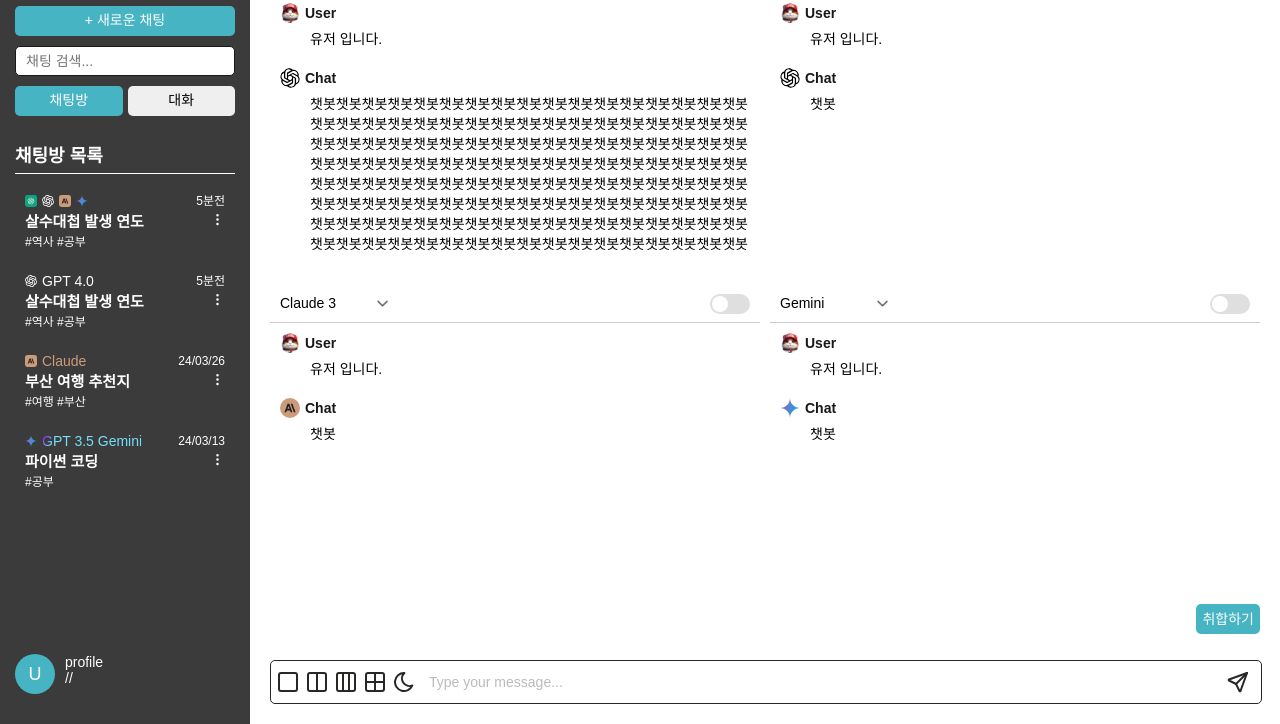
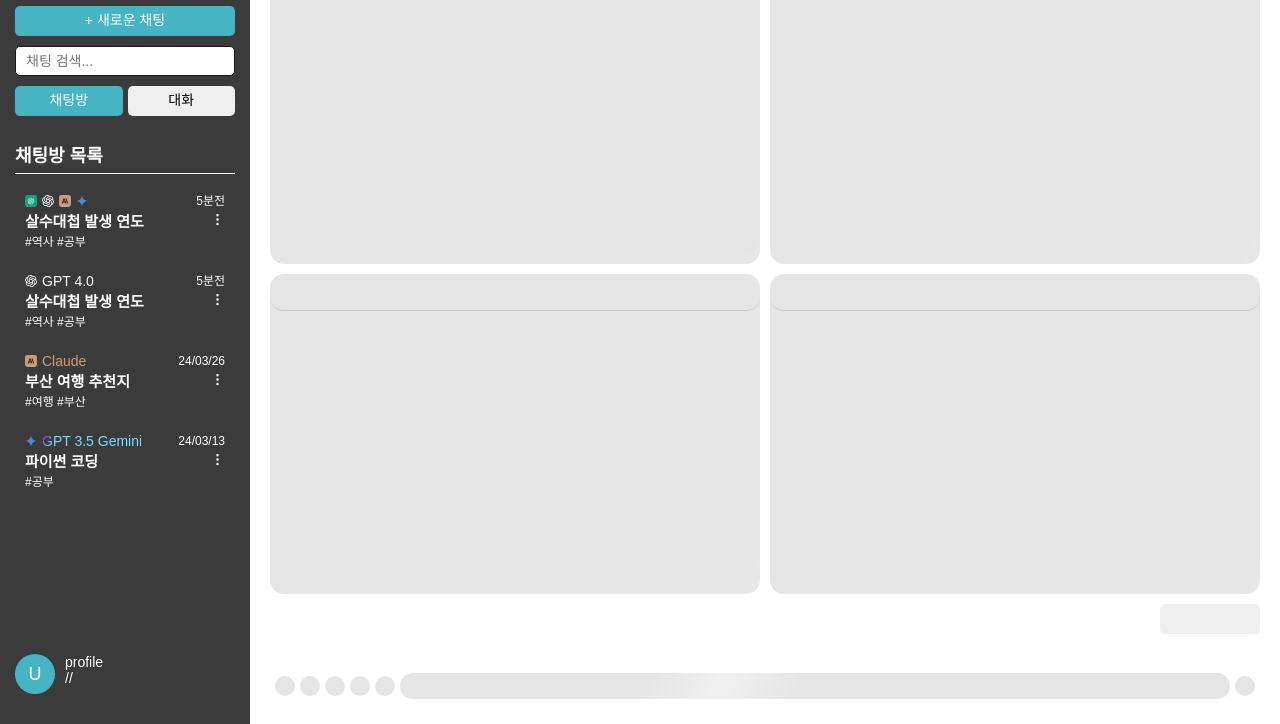
Before and after one commit to seriiiiii/gpt, a plain HTML site: page 4-column.html in a window 1280 px wide. Shown: the part 76-800 px from the top of the page. Drawn offline with nearby package versions, Linux system fonts and the light colour scheme; a web font is replaced by a local one.

Commit message:
스켈레톤 구현

```diff
--- a/4-column.html
+++ b/4-column.html
@@ -987,6 +987,71 @@
         </div>
       </nav>
       <div class="container">
+        <!-- <header>
+            <h1>Hi</h1>
+            <div class="settings-icon">
+              <svg  xmlns="http://www.w3.org/2000/svg"  width="20"  height="20"  viewBox="0 0 24 24"  fill="none"  stroke="currentColor"  stroke-width="2"  stroke-linecap="round"  stroke-linejoin="round"  class="icon icon-tabler icons-tabler-outline icon-tabler-adjustments-horizontal"><path stroke="none" d="M0 0h24v24H0z" fill="none"/><path d="M14 6m-2 0a2 2 0 1 0 4 0a2 2 0 1 0 -4 0" /><path d="M4 6l8 0" /><path d="M16 6l4 0" /><path d="M8 12m-2 0a2 2 0 1 0 4 0a2 2 0 1 0 -4 0" /><path d="M4 12l2 0" /><path d="M10 12l10 0" /><path d="M17 18m-2 0a2 2 0 1 0 4 0a2 2 0 1 0 -4 0" /><path d="M4 18l11 0" /><path d="M19 18l1 0" /></svg>
+            </div>
+          </header> -->
+        <div class="main">
+          <div class="chat-container">
+            <!-- Bot Messages -->
+            <div class="bot-message_container">
+              <div class="message bot-message skeleton-list-item">
+                <div class="message-content">
+                  <div class="message-header">
+                    <select class="skeleton-list-item skeleton-select"></select>
+                  </div>
+                  <div class="message-text skeleton-list-item">
+                    <div
+                      class="user skeleton-list-item"
+                      onmouseover="showIcons(this)"
+                      onmouseout="hideIcons(this)"
+                    ></div>
+                  </div>
+                </div>
+              </div>
+              <div class="message bot-message skeleton-list-item">
+                <div class="message-content skeleton-list-item">
+                  <div class="message-header skeleton-list-item">
+                    <select class="skeleton-list-item skeleton-select"></select>
+                  </div>
+                </div>
+              </div>
+              <div class="message bot-message skeleton-list-item">
+                <div class="message-content skeleton-list-item">
+                  <div class="message-header skeleton-list-item">
+                    <select class="skeleton-select"></select>
+                  </div>
+                </div>
+              </div>
+              <div class="message bot-message skeleton-list-item">
+                <div class="message-content skeleton-list-item">
+                  <div class="message-header skeleton-list-item">
+                    <select class="skeleton-select"></select>
+                  </div>
+                </div>
+              </div>
+              <button
+                id="collectButton"
+                class="btn skeleton-list-item skeleton-btn"
+              ></button>
+            </div>
+          </div>
+          <div class="input-container skeleton-input_container">
+            <div class="skeleton-list-item skeleton-icon"></div>
+            <div class="skeleton-list-item skeleton-icon"></div>
+            <div class="skeleton-list-item skeleton-icon"></div>
+            <div class="skeleton-list-item skeleton-icon"></div>
+            <div class="skeleton-list-item skeleton-icon"></div>
+            <input type="text" class="skeleton_input" />
+            <div
+              class="skeleton-list-item skeleton-icon sekeleton-send_btn"
+            ></div>
+          </div>
+        </div>
+      </div>
+      <div class="container" style="display: none">
         <!-- <header>
             <h1>Hi</h1>
             <div class="settings-icon">
--- a/css/styles.css
+++ b/css/styles.css
@@ -1125,7 +1125,7 @@
   color: #333;
 }
 /*스켈레톤*/
-@-webkit-keyframes skeleton-gradient {
+/* @-webkit-keyframes skeleton-gradient {
   0% {
     background-color: rgba(165, 165, 165, 0.1);
   }
@@ -1151,9 +1151,70 @@
   100% {
     background-color: rgba(165, 165, 165, 0.1);
   }
-}
+} */
 
-.skeleton-list-item {
+/* .skeleton-list-item {
   -webkit-animation: skeleton-gradient 1.8s infinite ease-in-out;
   animation: skeleton-gradient 1.8s infinite ease-in-out;
+} */
+
+.skeleton-list-item * {
+  background: linear-gradient(
+    120deg,
+    #e5e5e5 30%,
+    #f0f0f0 38%,
+    #f0f0f0 40%,
+    #e5e5e5 48%
+  );
+  border-radius: 1rem;
+  background-size: 200% 100%;
+  background-position: 100% 0;
+  animation: load 2s infinite;
 }
+.skeleton_select {
+  background: none;
+}
+.skeleton-btn {
+  width: 100px;
+}
+.skeleton-icon {
+  width: 20px;
+  height: 20px;
+  background: linear-gradient(
+    120deg,
+    #e5e5e5 30%,
+    #f0f0f0 38%,
+    #f0f0f0 40%,
+    #e5e5e5 48%
+  );
+  border-radius: 1rem;
+  background-size: 200% 100%;
+  background-position: 100% 0;
+  animation: load 2s infinite;
+}
+.sekeleton-send_btn {
+  margin-left: auto;
+}
+.skeleton-select {
+  background: none !important;
+}
+.skeleton-input_container {
+  border: none;
+}
+.skeleton_input {
+  height: 10px;
+  border-radius: 20px;
+  border: none;
+  background: linear-gradient(
+    120deg,
+    #e5e5e5 30%,
+    #f0f0f0 38%,
+    #f0f0f0 40%,
+    #e5e5e5 48%
+  );
+}
+@keyframes load {
+  100% {
+    background-position: -100% 0;
+  }
+}
--- a/js/script.js
+++ b/js/script.js
@@ -141,4 +141,4 @@
     $(element).fadeOut();
   });
 };
-window.onload = setTimeout(hideskeleton, 9000);
+window.onload = setTimeout(hideskeleton, 200000);
```
